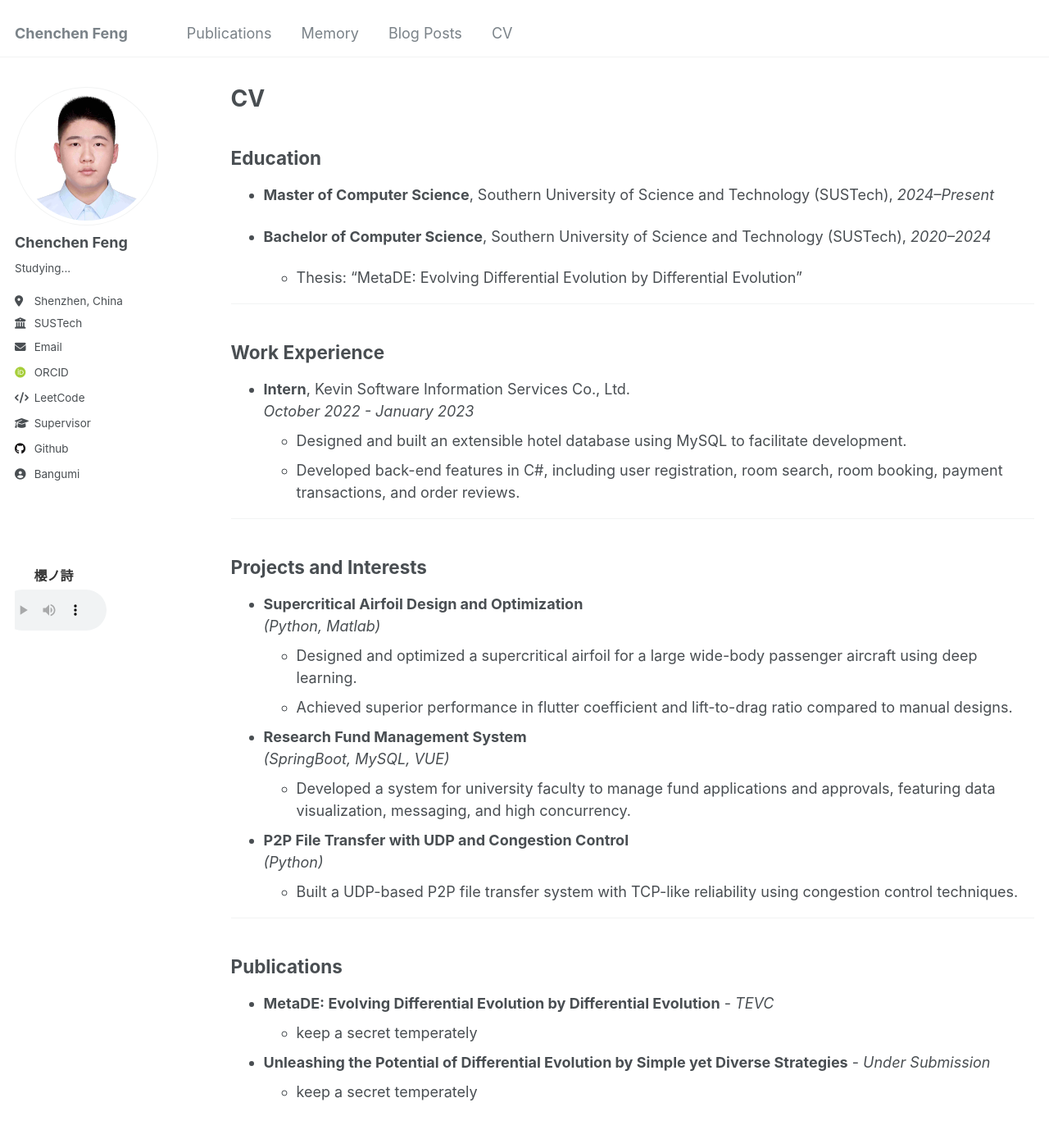
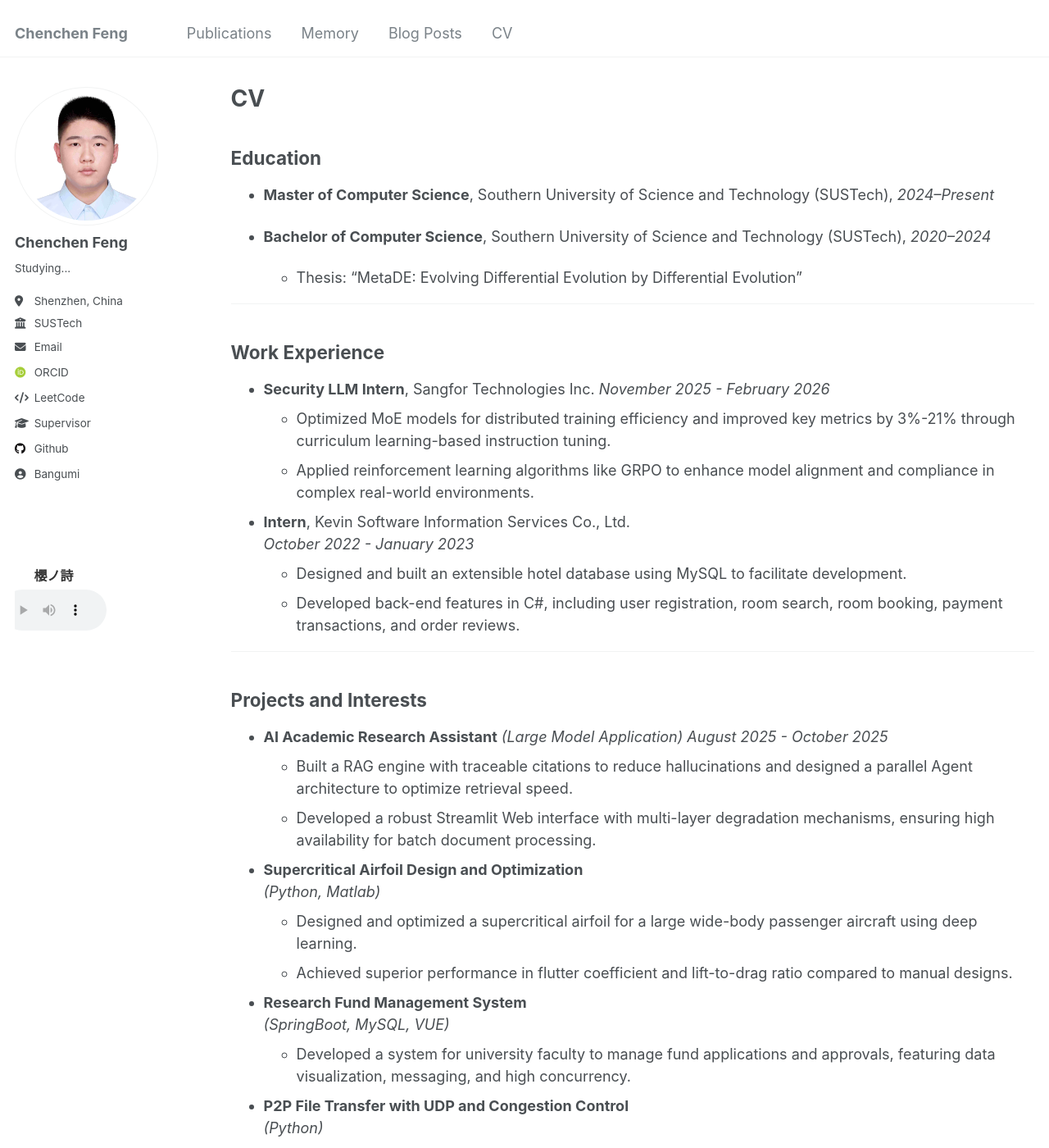
Before and after one commit to starquakee/starquakee.github.io, a Jekyll site: the page built from _pages/cv.md, in a window 1280 px wide and 1400 px high. Shown: the whole window at 82% size. Built offline with Jekyll 4.4.1, drawn with Linux system fonts in a browser that asks for light colours; some web fonts are replaced.

```diff
--- a/_pages/cv.md
+++ b/_pages/cv.md
@@ -20,6 +20,11 @@
 
 ## Work Experience
 
+- **Security LLM Intern**, Sangfor Technologies Inc.
+  _November 2025 - February 2026_
+  - Optimized MoE models for distributed training efficiency and improved key metrics by 3%-21% through curriculum learning-based instruction tuning.
+  - Applied reinforcement learning algorithms like GRPO to enhance model alignment and compliance in complex real-world environments.
+
 - **Intern**, Kevin Software Information Services Co., Ltd.
   _October 2022 - January 2023_
   - Designed and built an extensible hotel database using MySQL to facilitate development.
@@ -29,6 +34,11 @@
 ---
 
 ## Projects and Interests
+
+- **AI Academic Research Assistant**
+  _(Large Model Application) August 2025 - October 2025_
+  - Built a RAG engine with traceable citations to reduce hallucinations and designed a parallel Agent architecture to optimize retrieval speed.
+  - Developed a robust Streamlit Web interface with multi-layer degradation mechanisms, ensuring high availability for batch document processing.
 
 - **Supercritical Airfoil Design and Optimization**
   _(Python, Matlab)_
```
Also changed, not shown: _pages/about.md (+14 -4 lines).
